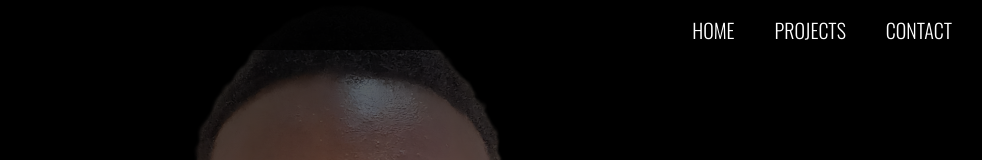
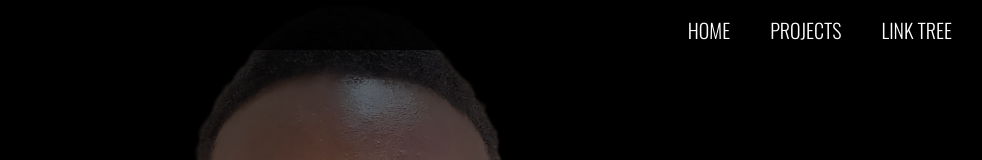
Before and after one commit to josephuche1/Portfolio-Website, a React (Create React App) app in the folder client/: page / in a window 1280 px wide. Shown: the top 160 px of the page, without its empty margins (288-1270 px from the left). Built offline with nearby package versions, Linux system fonts and the light colour scheme.

Commit message:
change app icon

```diff
--- a/client/public/index.html
+++ b/client/public/index.html
@@ -2,14 +2,14 @@
 <html lang="en">
   <head>
     <meta charset="utf-8" />
-    <link rel="icon" href="%PUBLIC_URL%/favicon.ico" />
+    <link rel="icon" href="%PUBLIC_URL%/my-icon.ico" />
     <meta name="viewport" content="width=device-width, initial-scale=1" />
     <meta name="theme-color" content="#000000" />
     <meta
       name="description"
       content="Web site created using create-react-app"
     />
-    <!-- <link rel="apple-touch-icon" href="%PUBLIC_URL%/logo192.png" /> -->
+    <link rel="apple-touch-icon" href="%PUBLIC_URL%/assets/background.png" />
     <!--
       manifest.json provides metadata used when your web app is installed on a
       user's mobile device or desktop. See https://developers.google.com/web/fundamentals/web-app-manifest/
--- a/client/src/components/Header/Header.tsx
+++ b/client/src/components/Header/Header.tsx
@@ -16,7 +16,7 @@ const Header: React.FC = () => {
       >
         <TabItem title="Home" linkto="/" />
         <TabItem title="Projects" linkto="/projects" />
-        <TabItem title="Contact" linkto="/contact" />
+        <TabItem title="Link Tree" linkto="/link-tree" />
       </Box>
     </Box>
   )
```
Also changed, not shown: client/public/manifest.json, 2 other files (tests, documents, lock files or other folders).
